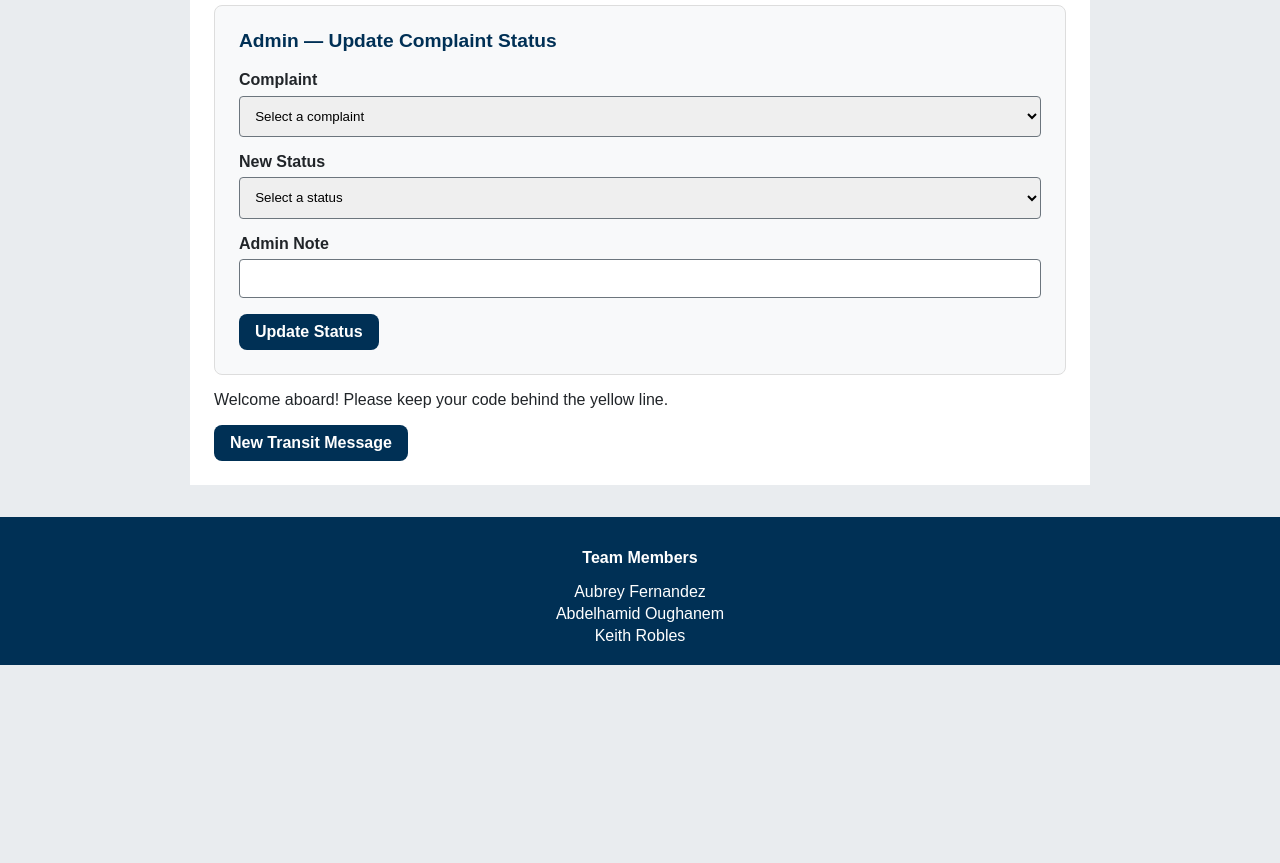
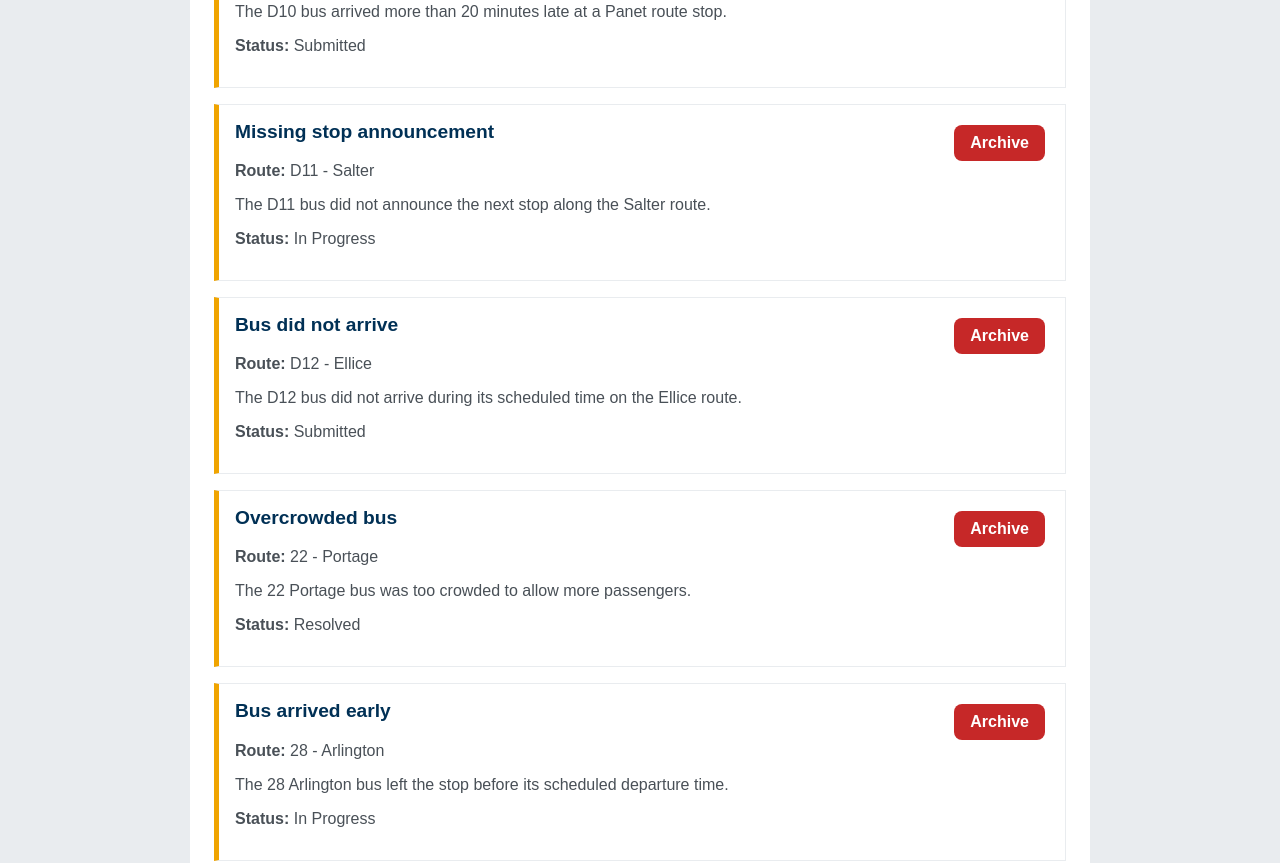
Before and after one commit to rrcw2025oabdel/Winnipeg_Transit_Care, a React (Vite) app: page /complaints in a window 1280 px wide. Shown: the part 1240-2103 px from the top of the page. Before the commit the page ends 1905 px from the top, so only its background shows below. Built offline with nearby package versions, Linux system fonts and the light colour scheme.

Commit message:
Added more Complaints

```diff
--- a/src/data/complaints.ts
+++ b/src/data/complaints.ts
@@ -1,7 +1,7 @@
 import type { Complaint } from "../types/complaint";
 
 export const listedComplaints: Complaint[] = [
-        {
+    {
       complaintId: 1,
       userId: 1,
       route: "Route 5 - Portage",
@@ -41,4 +41,64 @@ export const listedComplaints: Complaint[] = [
       status: "Resolved",
       archived: false,
     },
+    {
+      complaintId: 5,
+      userId: 1,
+      route: "D10 - Panet",
+      title: "Bus arrived late",
+      description:
+        "The D10 bus arrived more than 20 minutes late at a Panet route stop.",
+      status: "Submitted",
+      archived: false,
+    },
+    {
+      complaintId: 6,
+      userId: 1,
+      route: "D11 - Salter",
+      title: "Missing stop announcement",
+      description:
+        "The D11 bus did not announce the next stop along the Salter route.",
+      status: "In Progress",
+      archived: false,
+    },
+    {
+      complaintId: 7,
+      userId: 1,
+      route: "D12 - Ellice",
+      title: "Bus did not arrive",
+      description:
+        "The D12 bus did not arrive during its scheduled time on the Ellice route.",
+      status: "Submitted",
+      archived: false,
+    },
+    {
+      complaintId: 8,
+      userId: 1,
+      route: "22 - Portage",
+      title: "Overcrowded bus",
+      description:
+        "The 22 Portage bus was too crowded to allow more passengers.",
+      status: "Resolved",
+      archived: false,
+    },
+    {
+      complaintId: 9,
+      userId: 1,
+      route: "28 - Arlington",
+      title: "Bus arrived early",
+      description:
+        "The 28 Arlington bus left the stop before its scheduled departure time.",
+      status: "In Progress",
+      archived: false,
+    },
+    {
+      complaintId: 10,
+      userId: 1,
+      route: "101 - South St, Vital On-Request",
+      title: "On-Request bus did not arrive",
+      description:
+        "The 101 On-Request bus did not arrive for a scheduled St. Vital pickup.",
+      status: "Submitted",
+      archived: false,
+    }
 ]
```
